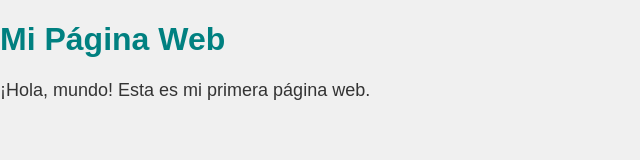
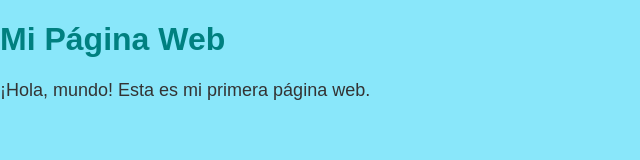
Before and after one commit to RosaHuepa/Curso-GitHub, a plain HTML site: page index.html in a window 1280 px wide. Shown: the whole page, without its empty margins (0-640 px from the left). Drawn offline with Linux system fonts and the light colour scheme; files that its build step writes are made by us from their sources; files whose address does not match are found by name.

Commit message:
cambie el fondo blanco a azul

```diff
--- a/Css/style.css
+++ b/Css/style.css
@@ -3,7 +3,7 @@
 
 body {
     font-family: Arial, sans-serif;
-    background-color: #f0f0f0;
+    background-color: #89e7fa;
     color: #333;
     margin: 0;
     padding: 0;
```
